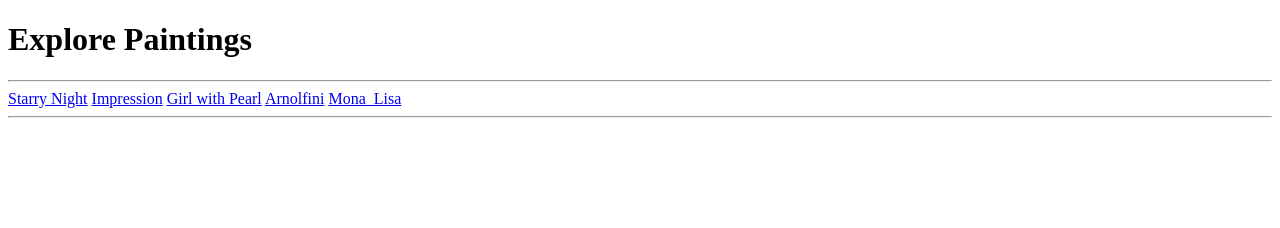
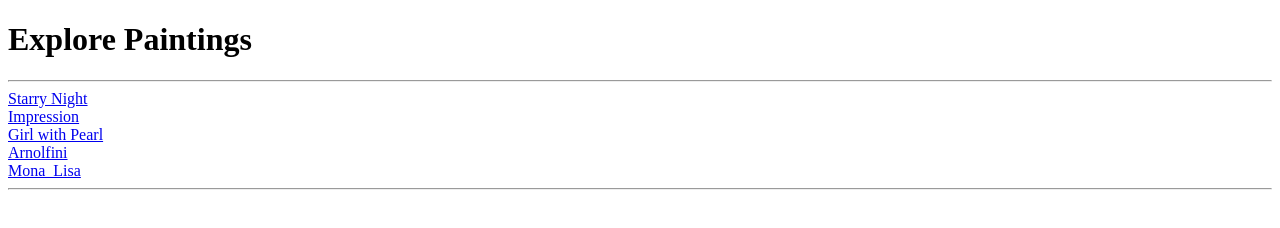
Before and after one commit to CodeWitch14/Paintings, a plain HTML site: page Paintings.html in a window 1280 px wide. Drawn offline with Linux system fonts and the light colour scheme.

Commit message:
Added space between paintings

```diff
--- a/Paintings.html
+++ b/Paintings.html
@@ -8,11 +8,11 @@
     <h1>Explore Paintings</h1>
     <hr>
 
-    <a href="Starry Night.html">Starry Night</a>
-    <a href="Impression.html">Impression</a>
-    <a href="Girl with Pearl.html">Girl with Pearl</a>
-    <a href="Arnolfini.html">Arnolfini</a>
-    <a href="Mona_Lisa.html">Mona_Lisa</a>
+    <a href="Starry Night.html">Starry Night</a> <br/>
+    <a href="Impression.html">Impression</a> <br/>
+    <a href="Girl with Pearl.html">Girl with Pearl</a>      <br/>
+    <a href="Arnolfini.html">Arnolfini</a> <br/>
+    <a href="Mona_Lisa.html">Mona_Lisa</a> <br/>
 <hr>
             </body>
 </html>
```
Also changed, not shown: Images/Arnolfini.jpg (renamed from Arnolfini.jpg), Images/Mona_Lisa.jpg (renamed from Mona_Lisa.jpg), Images/Starry Night.jpg (renamed from Starry Night.jpg), Images/girl with pearl.jpeg (renamed from girl with pearl.jpeg), Images/impression.jpeg (renamed from impression.jpeg), Pages/Arnolfini.html (renamed from Arnolfini.html), Pages/Mona_Lisa.html (renamed from Mona_Lisa.html), Pages/Starry Night.html (renamed from Starry Night.html), Pages/girl with pearl.html (renamed from girl with pearl.html), Pages/impression.html (renamed from impression.html).
